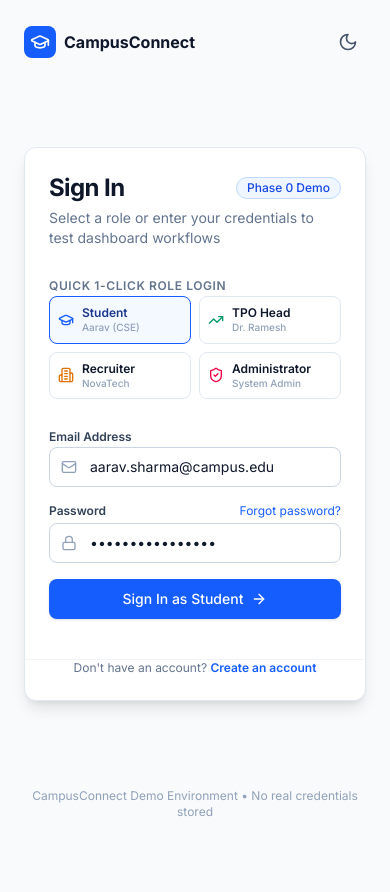
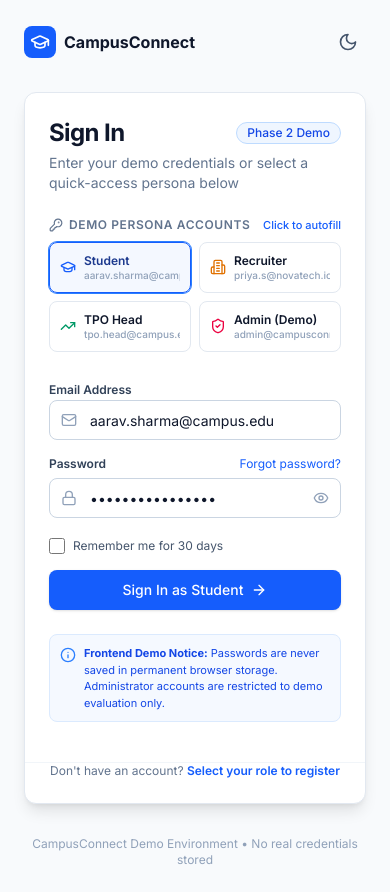
Before and after one commit to purush777196/college-placement-system, a React (Vite) app: page /auth/login in a window 390 px wide. Before the commit the page ends 844 px from the top, so only its background shows below. Built offline with nearby package versions, Linux system fonts and the light colour scheme.

Commit message:
feat: build responsive login experience

```diff
--- a/src/pages/auth/LoginPage.jsx
+++ b/src/pages/auth/LoginPage.jsx
@@ -1,31 +1,45 @@
 import React, { useState } from 'react';
-import { Link, useNavigate } from 'react-router-dom';
+import { Link, useNavigate, useLocation } from 'react-router-dom';
 import { useForm } from 'react-hook-form';
 import { zodResolver } from '@hookform/resolvers/zod';
 import {
   Mail,
-  Lock,
   ArrowRight,
   GraduationCap,
   Building2,
   TrendingUp,
   ShieldCheck,
+  AlertCircle,
+  KeyRound,
+  Info,
 } from 'lucide-react';
+import { toast } from 'sonner';
 import { loginSchema } from '../../schemas/authSchemas';
 import { useAuth } from '../../hooks/useAuth';
-import { authMockService } from '../../services/mock/auth.mock';
 import { ROLES, ROLE_LABELS } from '../../constants/roles';
 import Button from '../../components/ui/Button';
 import Input from '../../components/ui/Input';
-import { Card, CardHeader, CardTitle, CardDescription, CardContent, CardFooter } from '../../components/ui/Card';
+import PasswordInput from '../../features/auth/components/PasswordInput';
+import {
+  Card,
+  CardHeader,
+  CardTitle,
+  CardDescription,
+  CardContent,
+  CardFooter,
+} from '../../components/ui/Card';
 import { Badge } from '../../components/ui/Badge';
 
 export const LoginPage = () => {
-  const [selectedRole, setSelectedRole] = useState(ROLES.STUDENT);
+  const [selectedDemoRole, setSelectedDemoRole] = useState(ROLES.STUDENT);
   const [isSubmitting, setIsSubmitting] = useState(false);
-  const [authError, setAuthError] = useState(null);
-  const { loginAsRole } = useAuth();
+  const [errorMessage, setErrorMessage] = useState(null);
+
+  const { login } = useAuth();
   const navigate = useNavigate();
+  const location = useLocation();
+
+  const from = location.state?.from?.pathname || null;
 
   const {
     register,
@@ -37,30 +51,47 @@ export const LoginPage = () => {
     defaultValues: {
       email: 'aarav.sharma@campus.edu',
       password: 'DemoPassword123!',
-      rememberMe: true,
+      rememberMe: false,
     },
   });
 
-  const handleQuickRoleSelect = (role, email) => {
-    setSelectedRole(role);
-    setValue('email', email);
-    setValue('password', 'DemoPassword123!');
-    setAuthError(null);
+  const handleQuickDemoSelect = (role, email) => {
+    setSelectedDemoRole(role);
+    setValue('email', email, { shouldValidate: true });
+    setValue('password', 'DemoPassword123!', { shouldValidate: true });
+    setErrorMessage(null);
   };
 
   const onSubmit = async (data) => {
     try {
       setIsSubmitting(true);
-      setAuthError(null);
-      await authMockService.login({
+      setErrorMessage(null);
+
+      const result = await login({
         email: data.email,
         password: data.password,
-        role: selectedRole,
+        role: selectedDemoRole,
+        rememberMe: data.rememberMe,
       });
-      loginAsRole(selectedRole);
-      navigate(`/${selectedRole}/dashboard`);
+
+      const userRole = result.user?.role || selectedDemoRole;
+      toast.success(`Welcome back, ${result.user?.name || 'User'}!`, {
+        description: `Authenticated as ${ROLE_LABELS[userRole] || userRole} (Demo Session)`,
+      });
+
+      // If user came from a protected route and has appropriate role, redirect back
+      if (from && (from.startsWith(`/${userRole}`) || userRole === ROLES.ADMIN)) {
+        navigate(from, { replace: true });
+      } else {
+        navigate(`/${userRole}/dashboard`, { replace: true });
+      }
     } catch (err) {
-      setAuthError(err.message || 'Authentication failed');
+      const displayError =
+        err.message || 'Invalid credentials. Please verify your email and password.';
+      setErrorMessage(displayError);
+      toast.error('Authentication Failed', {
+        description: displayError,
+      });
     } finally {
       setIsSubmitting(false);
     }
@@ -70,128 +101,163 @@ export const LoginPage = () => {
     <Card className="shadow-lg border-slate-200 dark:border-slate-800">
       <CardHeader className="space-y-1">
         <div className="flex items-center justify-between">
-          <CardTitle className="text-2xl font-bold">Sign In</CardTitle>
+          <CardTitle className="text-2xl font-bold tracking-tight">Sign In</CardTitle>
           <Badge variant="primary" className="text-xs">
-            Phase 0 Demo
+            Phase 2 Demo
           </Badge>
         </div>
         <CardDescription>
-          Select a role or enter your credentials to test dashboard workflows
+          Enter your demo credentials or select a quick-access persona below
         </CardDescription>
       </CardHeader>
 
       <CardContent className="space-y-6">
-        {/* Quick Demo Switcher Buttons */}
+        {/* Quick Demo Persona Switcher Bar */}
         <div className="space-y-2">
-          <label className="text-xs font-semibold text-slate-500 uppercase tracking-wider">
-            Quick 1-Click Role Login
-          </label>
-          <div className="grid grid-cols-2 gap-2">
+          <div className="flex items-center justify-between">
+            <span className="text-xs font-semibold text-slate-500 uppercase tracking-wider flex items-center gap-1.5">
+              <KeyRound className="h-3.5 w-3.5" />
+              Demo Persona Accounts
+            </span>
+            <span className="text-[11px] text-blue-600 dark:text-blue-400 font-medium">
+              Click to autofill
+            </span>
+          </div>
+
+          <div className="grid grid-cols-2 gap-2" role="group" aria-label="Demo role selector">
             <button
               type="button"
-              onClick={() => handleQuickRoleSelect(ROLES.STUDENT, 'aarav.sharma@campus.edu')}
-              className={`flex items-center gap-2 p-2 rounded-lg border text-xs font-medium text-left transition-colors cursor-pointer ${
-                selectedRole === ROLES.STUDENT
-                  ? 'border-blue-600 bg-blue-50/70 text-blue-900 dark:bg-blue-950/40 dark:text-blue-200 dark:border-blue-700'
+              onClick={() => handleQuickDemoSelect(ROLES.STUDENT, 'aarav.sharma@campus.edu')}
+              className={`flex items-center gap-2 p-2.5 rounded-lg border text-xs font-medium text-left transition-colors cursor-pointer ${
+                selectedDemoRole === ROLES.STUDENT
+                  ? 'border-blue-600 bg-blue-50/70 text-blue-900 dark:bg-blue-950/40 dark:text-blue-200 dark:border-blue-700 ring-1 ring-blue-500'
                   : 'border-slate-200 hover:bg-slate-50 dark:border-slate-800 dark:hover:bg-slate-800/60'
               }`}
             >
               <GraduationCap className="h-4 w-4 text-blue-600 shrink-0" />
               <div className="truncate">
                 <p className="font-semibold">Student</p>
-                <p className="text-[10px] text-slate-400">Aarav (CSE)</p>
+                <p className="text-[10px] text-slate-400">aarav.sharma@campus.edu</p>
               </div>
             </button>
 
             <button
               type="button"
-              onClick={() => handleQuickRoleSelect(ROLES.TPO, 'tpo.head@campus.edu')}
-              className={`flex items-center gap-2 p-2 rounded-lg border text-xs font-medium text-left transition-colors cursor-pointer ${
-                selectedRole === ROLES.TPO
-                  ? 'border-emerald-600 bg-emerald-50/70 text-emerald-900 dark:bg-emerald-950/40 dark:text-emerald-200 dark:border-emerald-700'
+              onClick={() => handleQuickDemoSelect(ROLES.RECRUITER, 'priya.s@novatech.io')}
+              className={`flex items-center gap-2 p-2.5 rounded-lg border text-xs font-medium text-left transition-colors cursor-pointer ${
+                selectedDemoRole === ROLES.RECRUITER
+                  ? 'border-amber-600 bg-amber-50/70 text-amber-900 dark:bg-amber-950/40 dark:text-amber-200 dark:border-amber-700 ring-1 ring-amber-500'
+                  : 'border-slate-200 hover:bg-slate-50 dark:border-slate-800 dark:hover:bg-slate-800/60'
+              }`}
+            >
+              <Building2 className="h-4 w-4 text-amber-600 shrink-0" />
+              <div className="truncate">
+                <p className="font-semibold">Recruiter</p>
+                <p className="text-[10px] text-slate-400">priya.s@novatech.io</p>
+              </div>
+            </button>
+
+            <button
+              type="button"
+              onClick={() => handleQuickDemoSelect(ROLES.TPO, 'tpo.head@campus.edu')}
+              className={`flex items-center gap-2 p-2.5 rounded-lg border text-xs font-medium text-left transition-colors cursor-pointer ${
+                selectedDemoRole === ROLES.TPO
+                  ? 'border-emerald-600 bg-emerald-50/70 text-emerald-900 dark:bg-emerald-950/40 dark:text-emerald-200 dark:border-emerald-700 ring-1 ring-emerald-500'
                   : 'border-slate-200 hover:bg-slate-50 dark:border-slate-800 dark:hover:bg-slate-800/60'
               }`}
             >
               <TrendingUp className="h-4 w-4 text-emerald-600 shrink-0" />
               <div className="truncate">
                 <p className="font-semibold">TPO Head</p>
-                <p className="text-[10px] text-slate-400">Dr. Ramesh</p>
+                <p className="text-[10px] text-slate-400">tpo.head@campus.edu</p>
               </div>
             </button>
 
             <button
               type="button"
-              onClick={() => handleQuickRoleSelect(ROLES.RECRUITER, 'priya.s@novatech.io')}
-              className={`flex items-center gap-2 p-2 rounded-lg border text-xs font-medium text-left transition-colors cursor-pointer ${
-                selectedRole === ROLES.RECRUITER
-                  ? 'border-amber-600 bg-amber-50/70 text-amber-900 dark:bg-amber-950/40 dark:text-amber-200 dark:border-amber-700'
-                  : 'border-slate-200 hover:bg-slate-50 dark:border-slate-800 dark:hover:bg-slate-800/60'
-              }`}
-            >
-              <Building2 className="h-4 w-4 text-amber-600 shrink-0" />
-              <div className="truncate">
-                <p className="font-semibold">Recruiter</p>
-                <p className="text-[10px] text-slate-400">NovaTech</p>
-              </div>
-            </button>
-
-            <button
-              type="button"
-              onClick={() => handleQuickRoleSelect(ROLES.ADMIN, 'admin@campusconnect.internal')}
-              className={`flex items-center gap-2 p-2 rounded-lg border text-xs font-medium text-left transition-colors cursor-pointer ${
-                selectedRole === ROLES.ADMIN
-                  ? 'border-rose-600 bg-rose-50/70 text-rose-900 dark:bg-rose-950/40 dark:text-rose-200 dark:border-rose-700'
+              onClick={() =>
+                handleQuickDemoSelect(ROLES.ADMIN, 'admin@campusconnect.internal')
+              }
+              className={`flex items-center gap-2 p-2.5 rounded-lg border text-xs font-medium text-left transition-colors cursor-pointer ${
+                selectedDemoRole === ROLES.ADMIN
+                  ? 'border-rose-600 bg-rose-50/70 text-rose-900 dark:bg-rose-950/40 dark:text-rose-200 dark:border-rose-700 ring-1 ring-rose-500'
                   : 'border-slate-200 hover:bg-slate-50 dark:border-slate-800 dark:hover:bg-slate-800/60'
               }`}
             >
               <ShieldCheck className="h-4 w-4 text-rose-600 shrink-0" />
               <div className="truncate">
-                <p className="font-semibold">Administrator</p>
-                <p className="text-[10px] text-slate-400">System Admin</p>
+                <p className="font-semibold">Admin (Demo)</p>
+                <p className="text-[10px] text-slate-400">admin@campusconnect.internal</p>
               </div>
             </button>
           </div>
         </div>
 
-        {authError && (
-          <div className="rounded-lg bg-rose-50 p-3 text-xs text-rose-600 dark:bg-rose-950/40 dark:text-rose-400 border border-rose-200 dark:border-rose-800">
-            {authError}
+        {/* Inline Error Notice */}
+        {errorMessage && (
+          <div
+            role="alert"
+            className="flex items-start gap-2.5 rounded-lg bg-rose-50 dark:bg-rose-950/40 p-3 text-xs text-rose-700 dark:text-rose-300 border border-rose-200 dark:border-rose-800"
+          >
+            <AlertCircle className="h-4 w-4 text-rose-600 dark:text-rose-400 shrink-0 mt-0.5" />
+            <span>{errorMessage}</span>
           </div>
         )}
 
-        <form onSubmit={handleSubmit(onSubmit)} className="space-y-4">
-          <div className="space-y-1">
-            <label className="text-xs font-semibold text-slate-700 dark:text-slate-300">
+        {/* Login Form */}
+        <form onSubmit={handleSubmit(onSubmit)} className="space-y-4" noValidate>
+          <div className="space-y-1.5">
+            <label
+              htmlFor="login-email"
+              className="text-xs font-semibold text-slate-700 dark:text-slate-300"
+            >
               Email Address
             </label>
             <Input
+              id="login-email"
               type="email"
               placeholder="name@campus.edu"
+              autoComplete="email"
               leftIcon={<Mail className="h-4 w-4" />}
               error={errors.email?.message}
               {...register('email')}
             />
           </div>
 
-          <div className="space-y-1">
+          <div className="space-y-1.5">
             <div className="flex items-center justify-between">
-              <label className="text-xs font-semibold text-slate-700 dark:text-slate-300">
+              <label
+                htmlFor="login-password"
+                className="text-xs font-semibold text-slate-700 dark:text-slate-300"
+              >
                 Password
               </label>
               <Link
-                to="/auth/forgot-password"
+                to="/forgot-password"
                 className="text-xs text-blue-600 hover:underline dark:text-blue-400"
               >
                 Forgot password?
               </Link>
             </div>
-            <Input
-              type="password"
+            <PasswordInput
+              id="login-password"
               placeholder="••••••••"
-              leftIcon={<Lock className="h-4 w-4" />}
+              autoComplete="current-password"
               error={errors.password?.message}
               {...register('password')}
             />
+          </div>
+
+          <div className="flex items-center justify-between pt-1">
+            <label className="flex items-center gap-2 cursor-pointer text-xs text-slate-600 dark:text-slate-400">
+              <input
+                type="checkbox"
+                id="rememberMe"
+                className="h-4 w-4 rounded border-slate-300 text-blue-600 focus:ring-blue-500 cursor-pointer"
+                {...register('rememberMe')}
+              />
+              <span>Remember me for 30 days</span>
+            </label>
           </div>
 
           <Button
@@ -200,16 +266,28 @@ export const LoginPage = () => {
             isLoading={isSubmitting}
             rightIcon={<ArrowRight className="h-4 w-4" />}
           >
-            Sign In as {ROLE_LABELS[selectedRole]}
+            Sign In as {ROLE_LABELS[selectedDemoRole] || 'User'}
           </Button>
         </form>
+
+        {/* Demo Security Disclaimer Notice */}
+        <div className="flex items-start gap-2 rounded-lg bg-blue-50/60 dark:bg-blue-950/30 p-2.5 text-[11px] text-blue-700 dark:text-blue-300 border border-blue-100 dark:border-blue-900/40">
+          <Info className="h-4 w-4 shrink-0 mt-0.5 text-blue-500" />
+          <p>
+            <strong>Frontend Demo Notice:</strong> Passwords are never saved in permanent browser
+            storage. Administrator accounts are restricted to demo evaluation only.
+          </p>
+        </div>
       </CardContent>
 
       <CardFooter className="flex flex-col space-y-2 border-t border-slate-100 dark:border-slate-800 text-center text-xs text-slate-500">
         <div>
           Don&apos;t have an account?{' '}
-          <Link to="/auth/register" className="font-semibold text-blue-600 hover:underline dark:text-blue-400">
-            Create an account
+          <Link
+            to="/register"
+            className="font-semibold text-blue-600 hover:underline dark:text-blue-400"
+          >
+            Select your role to register
           </Link>
         </div>
       </CardFooter>
```
